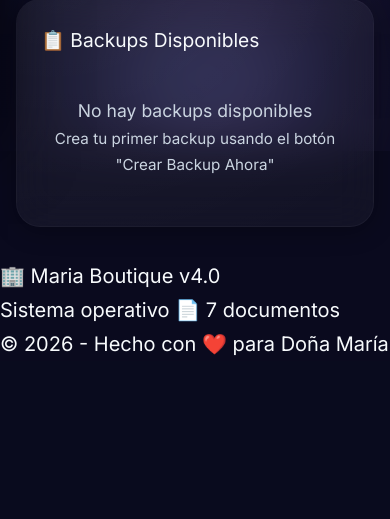
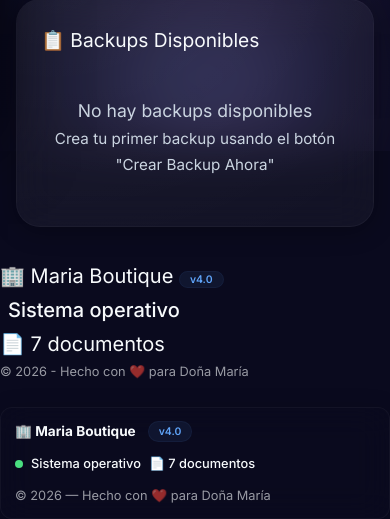
Before and after one commit to HugoAdama/PROYECTO_CONTABLE_RUS, a Flask app: page /backup in a window 390 px wide. Shown: the part 693-1212 px from the top of the page. Before the commit the page ends 1049 px from the top, so only its background shows below. Run offline with Flask 3, Linux system fonts and the light colour scheme.

Commit message:
v4.0 - Sprint 3.2: Footer global reconstruido
- Footer profesional reconstruido en base.html
- Estilos del footer restaurados
- Footer aparece en todas las paginas
- Soporte para modo oscuro/claro
- Responsive para movil

Verificacion de seguridad:
- No se incluyen archivos .pdf, .db o .env

```diff
--- a/app/templates/base.html
+++ b/app/templates/base.html
@@ -223,6 +223,146 @@
 
     {% block extra_css %}{% endblock %}
 <link rel="stylesheet" href="/static/css/9-animations/liquid-glass.css">
+<style>
+    /* ============================================
+       FOOTER GLOBAL - PROFESIONAL
+       ============================================ */
+    .site-footer {
+        margin-top: 40px;
+        padding: 16px 24px;
+        border-radius: 16px;
+        background: var(--bg-card);
+        border: 1px solid rgba(255, 255, 255, 0.04);
+        backdrop-filter: blur(16px);
+        -webkit-backdrop-filter: blur(16px);
+        box-shadow: 0 4px 24px rgba(0, 0, 0, 0.04);
+        width: 100%;
+        max-width: 1200px;
+        margin-left: auto;
+        margin-right: auto;
+        transition: all 0.3s ease;
+        position: relative;
+        z-index: 1;
+    }
+
+    [data-theme="dark"] .site-footer {
+        box-shadow: 0 4px 24px rgba(0, 0, 0, 0.15);
+        background: rgba(10, 10, 30, 0.8);
+    }
+
+    [data-theme="light"] .site-footer {
+        background: rgba(255, 255, 255, 0.7);
+        border: 1px solid rgba(0, 0, 0, 0.04);
+        box-shadow: 0 4px 24px rgba(0, 0, 0, 0.04);
+    }
+
+    .footer-inner {
+        display: flex;
+        justify-content: space-between;
+        align-items: center;
+        flex-wrap: wrap;
+        gap: 12px 20px;
+        max-width: 1200px;
+        margin: 0 auto;
+    }
+
+    .footer-section {
+        display: flex;
+        align-items: center;
+        gap: 12px;
+        font-size: 0.9rem;
+        color: var(--text-secondary);
+    }
+
+    .footer-logo {
+        font-weight: 700;
+        font-size: 1rem;
+        color: var(--text-primary);
+    }
+
+    .footer-version {
+        padding: 2px 12px;
+        border-radius: 30px;
+        background: rgba(96, 165, 250, 0.08);
+        color: #60a5fa;
+        font-weight: 600;
+        font-size: 0.7rem;
+        border: 1px solid rgba(96, 165, 250, 0.06);
+    }
+
+    .footer-status {
+        display: flex;
+        align-items: center;
+        gap: 8px;
+        font-weight: 500;
+    }
+
+    .status-dot {
+        width: 8px;
+        height: 8px;
+        border-radius: 50%;
+        background: #4ade80;
+        animation: pulse-dot 2s ease-in-out infinite;
+        display: inline-block;
+    }
+
+    .footer-divider {
+        color: var(--text-muted);
+        opacity: 0.3;
+    }
+
+    .footer-copy {
+        font-weight: 400;
+        color: var(--text-muted);
+        opacity: 0.7;
+    }
+
+    /* Responsive */
+    @media (max-width: 768px) {
+        .site-footer {
+            padding: 14px 18px;
+            margin-top: 30px;
+            border-radius: 12px;
+        }
+        .footer-inner {
+            flex-direction: column;
+            align-items: flex-start;
+            gap: 10px;
+        }
+        .footer-section {
+            font-size: 0.85rem;
+            width: 100%;
+            flex-wrap: wrap;
+        }
+        .footer-logo {
+            font-size: 0.95rem;
+        }
+        .footer-copy {
+            font-size: 0.8rem;
+            opacity: 0.6;
+        }
+    }
+
+    @media (max-width: 480px) {
+        .site-footer {
+            padding: 12px 14px;
+            margin-top: 24px;
+        }
+        .footer-section {
+            font-size: 0.8rem;
+        }
+        .footer-logo {
+            font-size: 0.85rem;
+        }
+        .footer-version {
+            font-size: 0.65rem;
+            padding: 1px 10px;
+        }
+        .footer-divider {
+            display: none;
+        }
+    }
+</style>
 </head>
 <body>
 <!-- LIQUID GLASS - FONDO CON ONDAS DE LUZ -->
@@ -603,5 +743,25 @@ body::before {
             </div>
         </div>
     </footer>
+    <!-- ============================================
+    FOOTER GLOBAL - PROFESIONAL
+    ============================================ -->
+    <footer class="site-footer">
+        <div class="footer-inner">
+            <div class="footer-section footer-brand">
+                <span class="footer-logo">🏢 Maria Boutique</span>
+                <span class="footer-version">v4.0</span>
+            </div>
+            <div class="footer-section footer-status">
+                <span class="status-dot"></span>
+                <span>Sistema operativo</span>
+                <span class="footer-divider">|</span>
+                <span>📄 7 documentos</span>
+            </div>
+            <div class="footer-section footer-copy">
+                <span>© 2026 — Hecho con ❤️ para Doña María</span>
+            </div>
+        </div>
+    </footer>
 </body>
 </html>
```
